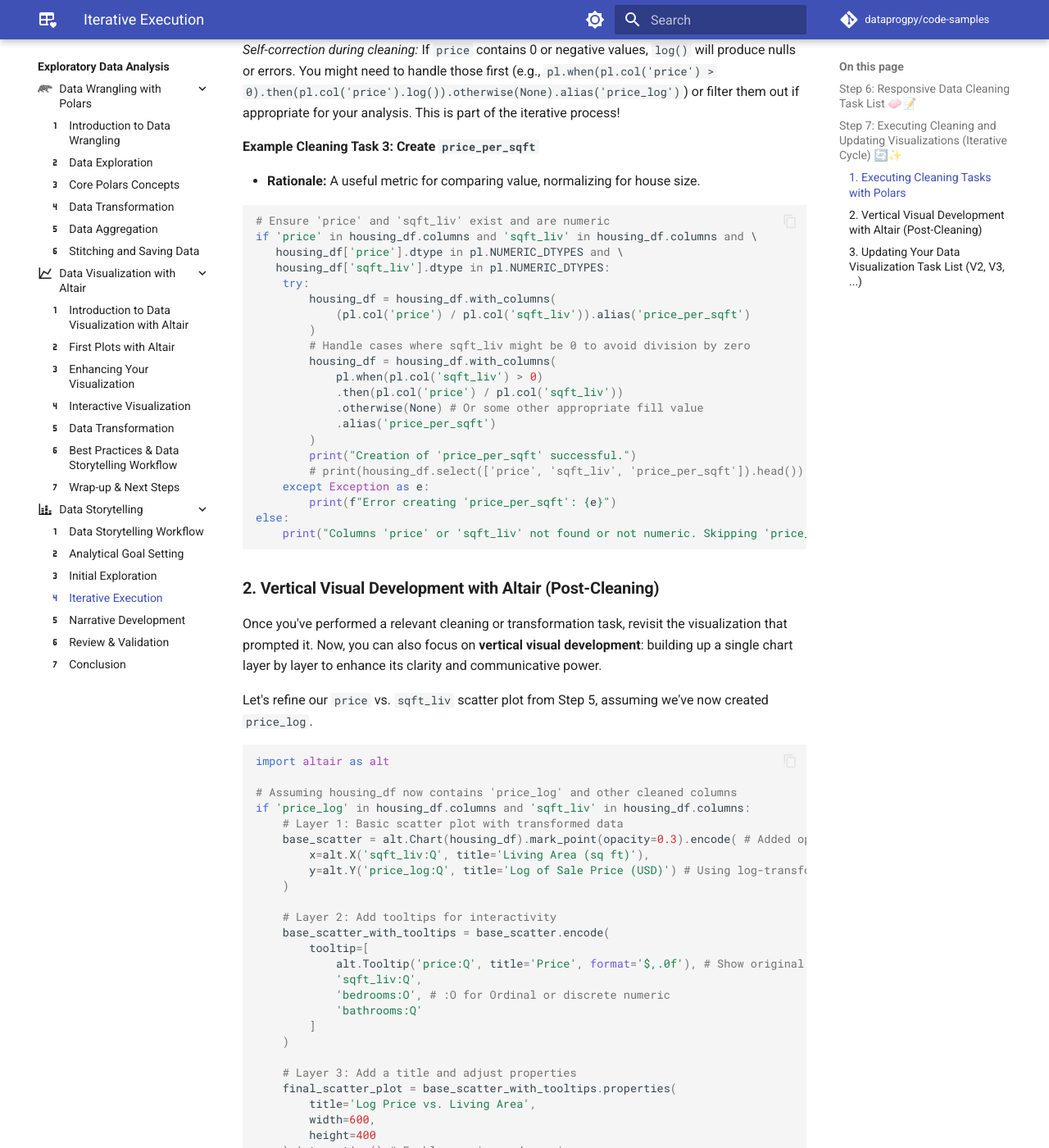
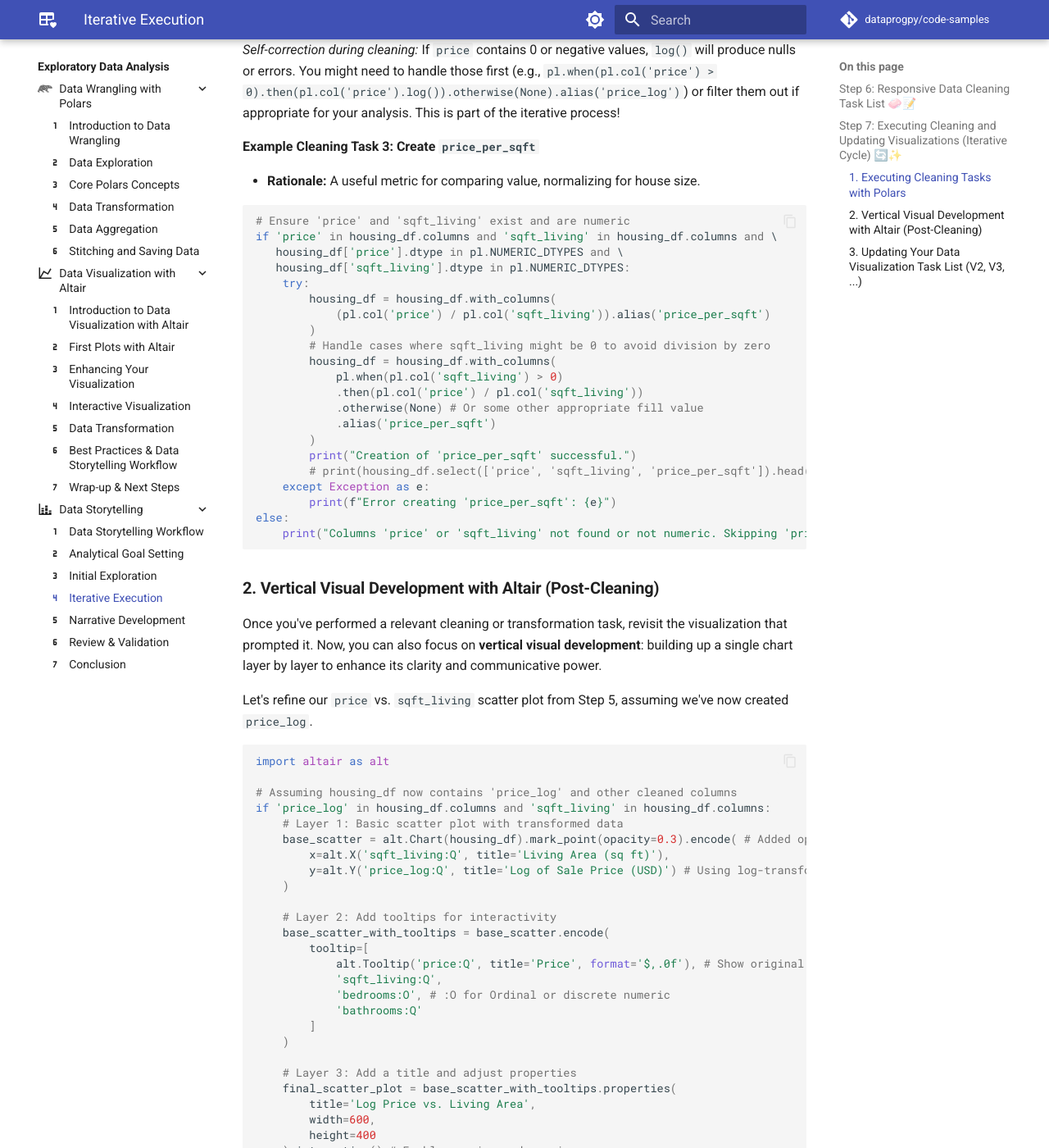
Before and after one commit to dataprogpy/dataprogpy.github.io, an MkDocs documentation site: the page built from docs/eda/data-storytelling/iterative-execution.md, in a window 1280 px wide and 1400 px high, scrolled down 6329 px. Shown: the whole window at 82% size. Built offline with MkDocs 1.6.1 and Material for MkDocs 9.7.7, drawn with Linux system fonts in a browser that asks for light colours; comment, search, counter and statistics services are not loaded; some of the changed text lies outside the part shown.

Commit message:
fix col name typo

````diff
--- a/docs/eda/data-storytelling/iterative-execution.md
+++ b/docs/eda/data-storytelling/iterative-execution.md
@@ -43,13 +43,13 @@ Based on the kinds of issues we discussed in Step 5, here are typical cleaning t
     * **Observation (Step 5):** An existing variable isn't quite in the form you need, or a new derived metric could be more insightful.
     * **Potential Cleaning Tasks:**
         * **Extraction:** Pull out parts of a variable. *Example: Extract `year` and `month` from our parsed `date` column to analyze seasonality or yearly trends.*
-        * **Calculation:** Create new features from existing ones. *Example: Calculate `price_per_sqft` (`price` / `sqft_liv`) to normalize for size.*
+        * **Calculation:** Create new features from existing ones. *Example: Calculate `price_per_sqft` (`price` / `sqft_living`) to normalize for size.*
         * **Binning/Discretization:** Convert a continuous numerical variable into a categorical one. *Example: Bin `yr_built` into decades like "1950-1959", "1960-1969", etc., to see price trends by age category.*
         * **Creating Flags:** Make boolean indicators. *Example: Create an `is_renovated` column (`1` if `yr_renov > 0`, else `0`).*
     * **Polars Hint:** `.with_columns()`, string functions (`.str.extract()`, `.str.strptime()`), date functions (`.dt.year()`, `.dt.month()`), mathematical operations, `pl.cut()` for binning.
 
 4.  **Handling Outliers:**
-    * **Observation (Step 5):** A few extreme values in a numerical column (e.g., `price`, `sqft_liv`) are "squishing" your plot, making it hard to see patterns in the majority of the data.
+    * **Observation (Step 5):** A few extreme values in a numerical column (e.g., `price`, `sqft_living`) are "squishing" your plot, making it hard to see patterns in the majority of the data.
     * **Potential Cleaning Tasks (use with caution and transparency):**
         * **Identification:** Use statistical methods (e.g., Z-score, IQR) or visualization (box plots) to identify outliers.
         * **Capping/Winsorizing:** Limit extreme values to a certain percentile (e.g., cap all values above the 99th percentile at the 99th percentile value).
@@ -74,7 +74,7 @@ Similar to your visualization task list, document the cleaning tasks you identif
 | "Uh-Oh" / Observation (from Step 5)                      | Data Variable(s) | Proposed Cleaning Task                                     | Rationale / Why is this needed? (**Link to Step 2 Goal**)                                     | Polars Function(s) (Hint)    | Priority |
 | :------------------------------------------------------- | :--------------- | :--------------------------------------------------------- | :-------------------------------------------------------------------------------------------- | :--------------------------- | :------- |
 | `date` column is string ("20141013T000000"), cannot plot trend | `date`           | Parse to datetime objects. Extract `year` and `month`.     | Enable time-series analysis for Sarah's question about price changes over time.                 | `pl.to_datetime()`, `.dt.year()` | High     |
-| Scatter plot of `price` vs `sqft_liv` is a blob.         | `price`, `sqft_liv`| Try log transformation on `price` and possibly `sqft_liv`. | Reduce skew for better visibility, helping Sarah understand the `price`/`sqft_liv` relationship. | `pl.col().log()`             | High     |
+| Scatter plot of `price` vs `sqft_living` is a blob.         | `price`, `sqft_living`| Try log transformation on `price` and possibly `sqft_living`. | Reduce skew for better visibility, helping Sarah understand the `price`/`sqft_living` relationship. | `pl.col().log()`             | High     |
 | `yr_renov` has `0` for no renovation. Want a clear flag. | `yr_renov`       | Create `is_renovated` (1 if `yr_renov` > 0, else 0).     | Easier for Sarah to see if renovations impact value when grouping or coloring.              | `.is_greater()`, `.cast()`   | Medium   |
 | `bedrooms` has some high outliers (e.g. 33).             | `bedrooms`       | Investigate these outliers. For initial viz, filter to < N. | Prevent extreme outliers from skewing plots or summary stats for typical house comparisons. | `.filter()`                  | Medium   |
 | `notes_column` (hypothetical) has messy text.            | `notes_column`   | *No action for now.* | This column is not related to any of Sarah's current questions or our planned visuals.      | N/A                          | Low/None |
@@ -163,43 +163,43 @@ else:
 * **Rationale:** A useful metric for comparing value, normalizing for house size.
 
 ```python
-# Ensure 'price' and 'sqft_liv' exist and are numeric
-if 'price' in housing_df.columns and 'sqft_liv' in housing_df.columns and \
+# Ensure 'price' and 'sqft_living' exist and are numeric
+if 'price' in housing_df.columns and 'sqft_living' in housing_df.columns and \
    housing_df['price'].dtype in pl.NUMERIC_DTYPES and \
-   housing_df['sqft_liv'].dtype in pl.NUMERIC_DTYPES:
+   housing_df['sqft_living'].dtype in pl.NUMERIC_DTYPES:
     try:
         housing_df = housing_df.with_columns(
-            (pl.col('price') / pl.col('sqft_liv')).alias('price_per_sqft')
+            (pl.col('price') / pl.col('sqft_living')).alias('price_per_sqft')
         )
-        # Handle cases where sqft_liv might be 0 to avoid division by zero
+        # Handle cases where sqft_living might be 0 to avoid division by zero
         housing_df = housing_df.with_columns(
-            pl.when(pl.col('sqft_liv') > 0)
-            .then(pl.col('price') / pl.col('sqft_liv'))
+            pl.when(pl.col('sqft_living') > 0)
+            .then(pl.col('price') / pl.col('sqft_living'))
             .otherwise(None) # Or some other appropriate fill value
             .alias('price_per_sqft')
         )
         print("Creation of 'price_per_sqft' successful.")
-        # print(housing_df.select(['price', 'sqft_liv', 'price_per_sqft']).head())
+        # print(housing_df.select(['price', 'sqft_living', 'price_per_sqft']).head())
     except Exception as e:
         print(f"Error creating 'price_per_sqft': {e}")
 else:
-    print("Columns 'price' or 'sqft_liv' not found or not numeric. Skipping 'price_per_sqft'.")
+    print("Columns 'price' or 'sqft_living' not found or not numeric. Skipping 'price_per_sqft'.")
 ```
 
 ### **2. Vertical Visual Development with Altair (Post-Cleaning)**
 
 Once you've performed a relevant cleaning or transformation task, revisit the visualization that prompted it. Now, you can also focus on **vertical visual development**: building up a single chart layer by layer to enhance its clarity and communicative power.
 
-Let's refine our `price` vs. `sqft_liv` scatter plot from Step 5, assuming we've now created `price_log`.
+Let's refine our `price` vs. `sqft_living` scatter plot from Step 5, assuming we've now created `price_log`.
 
 ```python
 import altair as alt
 
 # Assuming housing_df now contains 'price_log' and other cleaned columns
-if 'price_log' in housing_df.columns and 'sqft_liv' in housing_df.columns:
+if 'price_log' in housing_df.columns and 'sqft_living' in housing_df.columns:
     # Layer 1: Basic scatter plot with transformed data
     base_scatter = alt.Chart(housing_df).mark_point(opacity=0.3).encode( # Added opacity for overplotting
-        x=alt.X('sqft_liv:Q', title='Living Area (sq ft)'),
+        x=alt.X('sqft_living:Q', title='Living Area (sq ft)'),
         y=alt.Y('price_log:Q', title='Log of Sale Price (USD)') # Using log-transformed price
     )
 
@@ -207,7 +207,7 @@ if 'price_log' in housing_df.columns and 'sqft_liv' in housing_df.columns:
     base_scatter_with_tooltips = base_scatter.encode(
         tooltip=[
             alt.Tooltip('price:Q', title='Price', format='$,.0f'), # Show original price in tooltip
-            'sqft_liv:Q',
+            'sqft_living:Q',
             'bedrooms:O', # :O for Ordinal or discrete numeric
             'bathrooms:Q'
         ]
@@ -225,7 +225,7 @@ if 'price_log' in housing_df.columns and 'sqft_liv' in housing_df.columns:
     # or you'd pre-calculate regression line data.
     # For simplicity in this example, we'll skip adding a live regression line
     # but you could add a pre-calculated one or use a loess line.
-    # Example: final_scatter_plot + final_scatter_plot.transform_loess('sqft_liv', 'price_log').mark_line(color='red')
+    # Example: final_scatter_plot + final_scatter_plot.transform_loess('sqft_living', 'price_log').mark_line(color='red')
 
 
     # Display the chart
````
Also changed, not shown: docs/eda/data-storytelling/narrative-development.md (+11 -11 lines).
